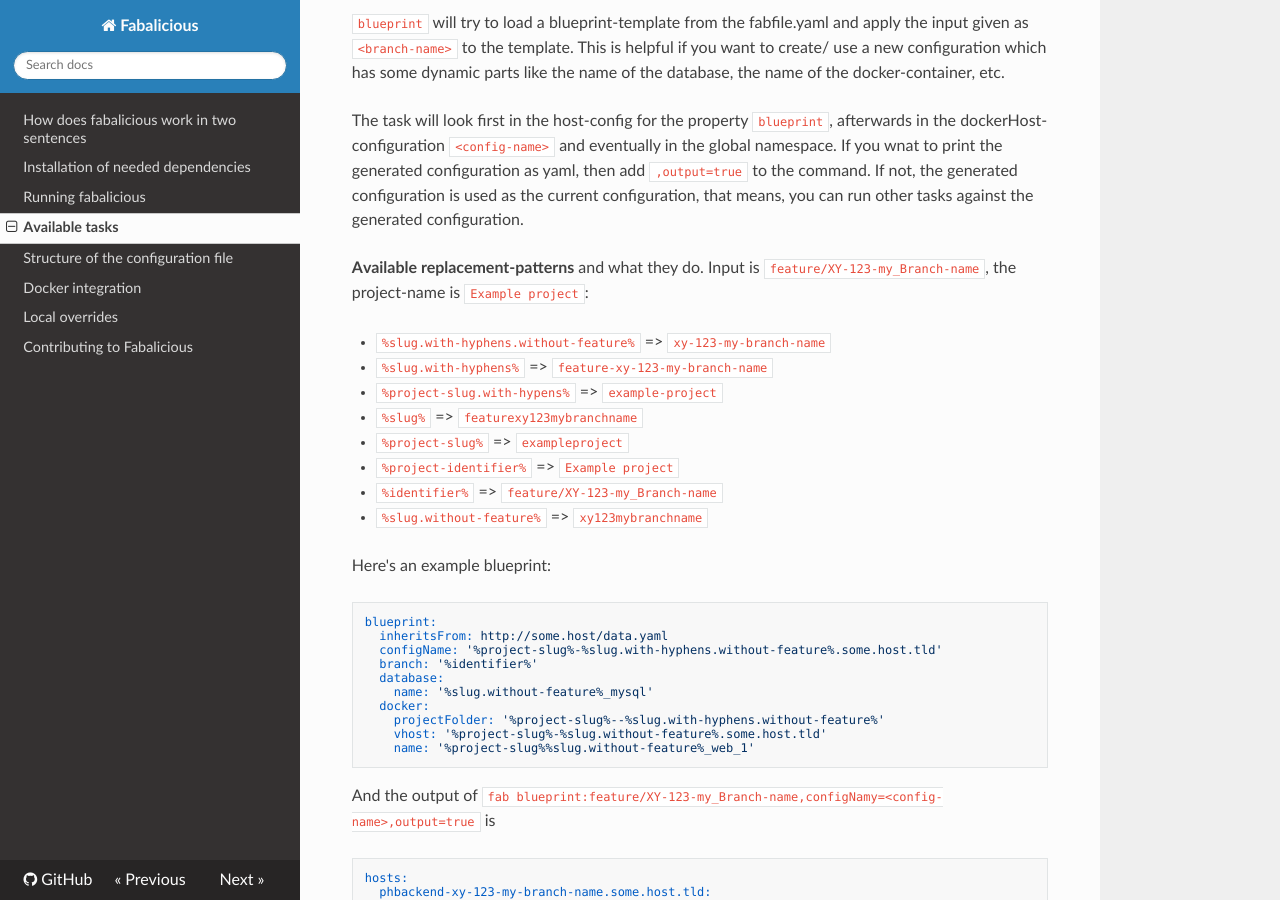
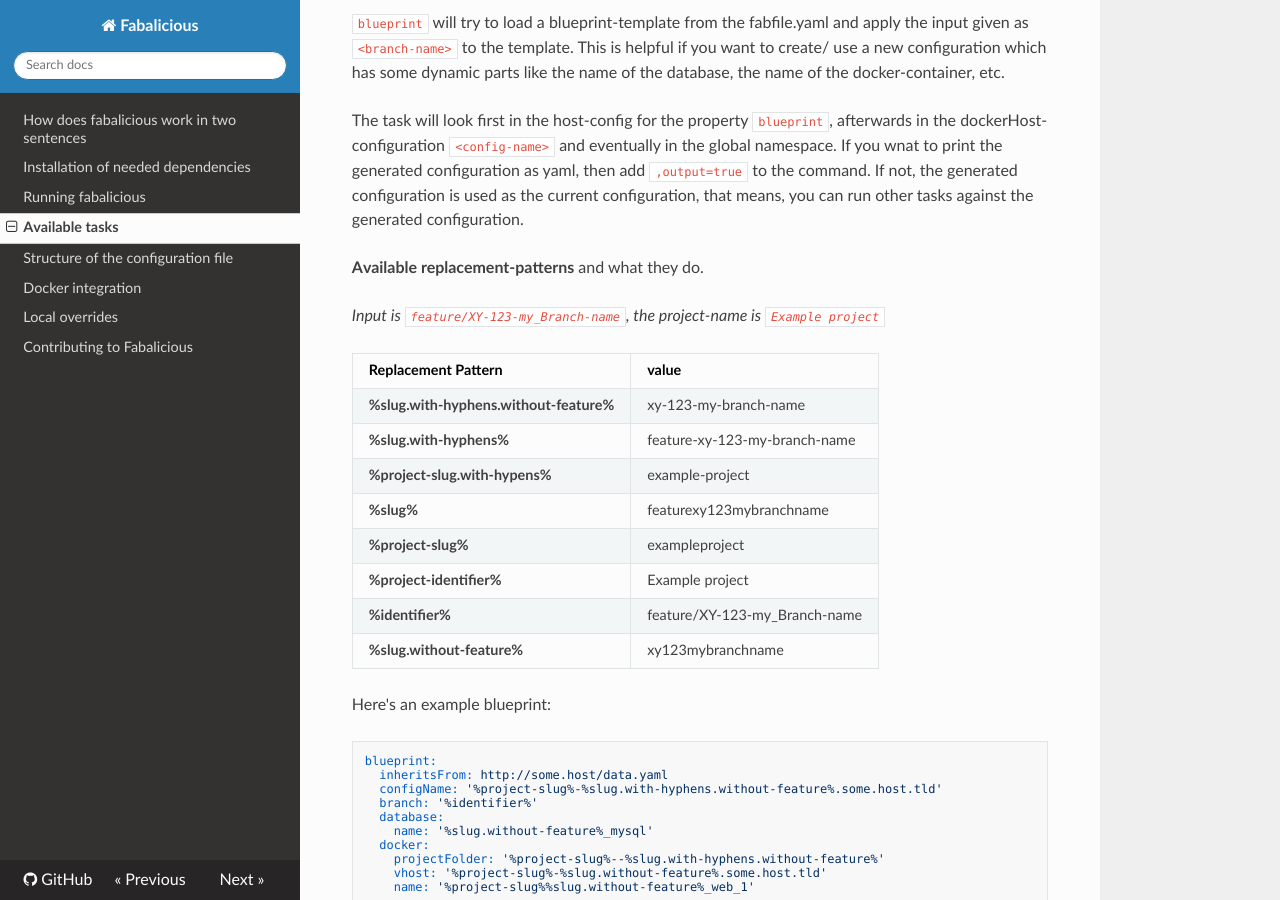
Before and after one commit to factorial-io/fabalicious, an MkDocs documentation site: the page built from docs/docs/available-tasks.md, in a window 1280 px wide and 900 px high, scrolled down 760 px. Built offline with MkDocs 1.6.1, drawn with Linux system fonts in a browser that asks for light colours; nearby versions of some CDN libraries; old or Windows-style settings are respelled for this version of MkDocs.

Commit message:
Make available replacement patterns list tabular

```diff
--- a/docs/docs/available-tasks.md
+++ b/docs/docs/available-tasks.md
@@ -34,16 +34,21 @@ fab blueprint:<branch-name>,configNmae=<config-name>,output=True
 
 The task will look first in the host-config for the property `blueprint`, afterwards in the dockerHost-configuration `<config-name>` and eventually in the global namespace. If you wnat to print the generated configuration as yaml, then add `,output=true` to the command. If not, the generated configuration is used as the current configuration, that means, you can run other tasks against the generated configuration.
 
-**Available replacement-patterns** and what they do. Input is `feature/XY-123-my_Branch-name`, the project-name is `Example project`:
+**Available replacement-patterns** and what they do.
 
-- `%slug.with-hyphens.without-feature%` => `xy-123-my-branch-name`
-- `%slug.with-hyphens%` => `feature-xy-123-my-branch-name`
-- `%project-slug.with-hypens%` => `example-project`
-- `%slug%` => `featurexy123mybranchname`
-- `%project-slug%` => `exampleproject`
-- `%project-identifier%` => `Example project`
-- `%identifier%` => `feature/XY-123-my_Branch-name`
-- `%slug.without-feature%` => `xy123mybranchname`
+_Input is `feature/XY-123-my_Branch-name`, the project-name is `Example project`_
+
+|  Replacement Pattern                    | value                         |
+|-----------------------------------------|-------------------------------|
+| **%slug.with-hyphens.without-feature%** | xy-123-my-branch-name         |
+| **%slug.with-hyphens%**                 | feature-xy-123-my-branch-name |
+| **%project-slug.with-hypens%**          | example-project               |
+| **%slug%**                              | featurexy123mybranchname      |
+| **%project-slug%**                      | exampleproject                |
+| **%project-identifier%**                | Example project               |
+| **%identifier%**                        | feature/XY-123-my_Branch-name |
+| **%slug.without-feature%**              | xy123mybranchname             |
+
 
 Here's an example blueprint:
 
```
